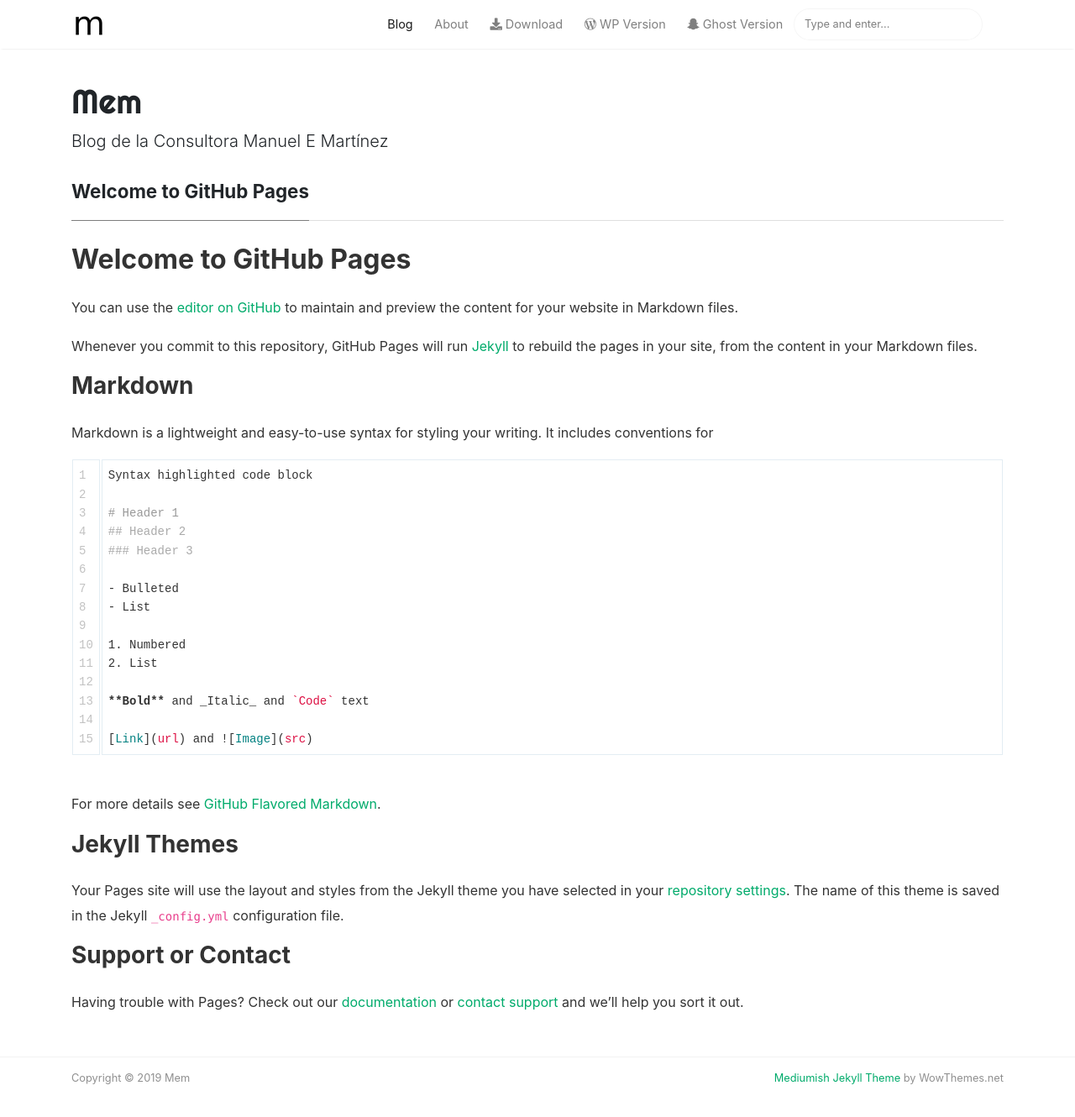
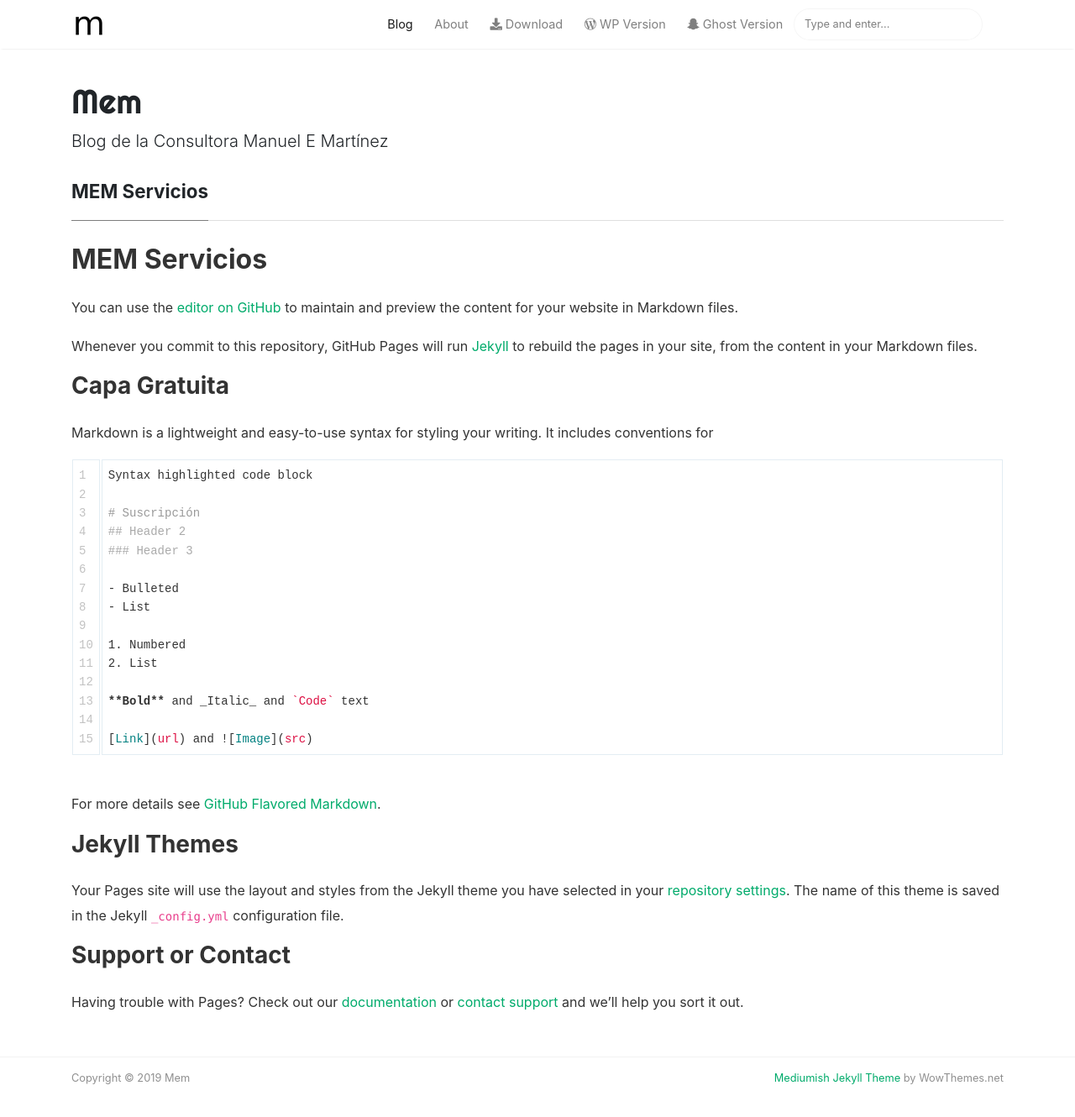
Before and after one commit to memcom/web, a Jekyll site: the page built from index.md, in a window 1280 px wide and 1367 px high. Shown: the top 1330 px of the window at 84% size. Built offline with Jekyll 4.4.1, drawn with Linux system fonts in a browser that asks for light colours; nearby versions of some CDN libraries; our own code applies the rules of GitHub Pages for plain Markdown files; the list of posts is cut into pages by our own code; comment, search, counter and statistics services are not loaded.

Commit message:
Update index.md

````diff
--- a/index.md
+++ b/index.md
@@ -1,17 +1,17 @@
-## Welcome to GitHub Pages
+## MEM Servicios
 
 You can use the [editor on GitHub](https://github.com/memcom/web/edit/master/index.md) to maintain and preview the content for your website in Markdown files.
 
 Whenever you commit to this repository, GitHub Pages will run [Jekyll](https://jekyllrb.com/) to rebuild the pages in your site, from the content in your Markdown files.
 
-### Markdown
+### Capa Gratuita
 
 Markdown is a lightweight and easy-to-use syntax for styling your writing. It includes conventions for
 
 ```markdown
 Syntax highlighted code block
 
-# Header 1
+# Suscripción
 ## Header 2
 ### Header 3
 
````
